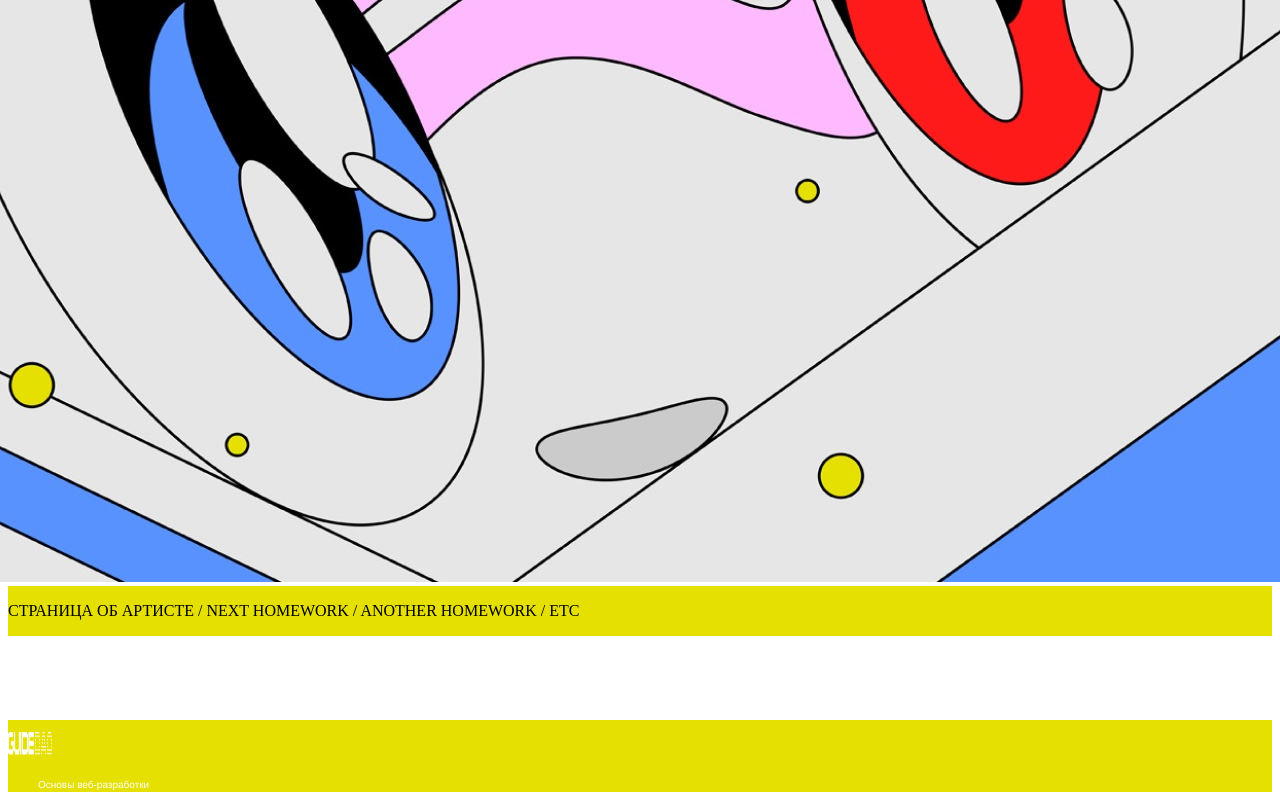
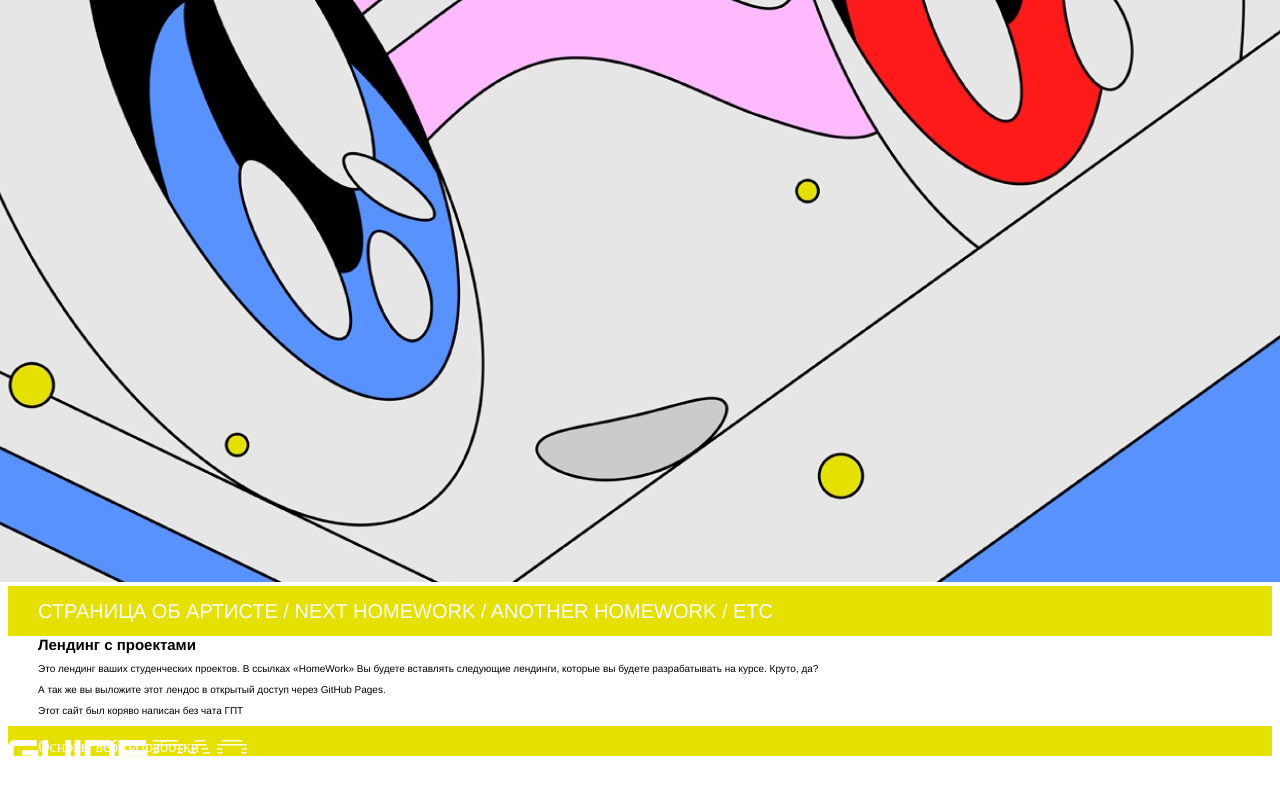
Before and after one commit to NikKalyagin/Nik_2, a plain HTML site: page Project_3/index.html in a window 1280 px wide. Shown: the part 606-1406 px from the top of the page. Drawn offline with Linux system fonts and the light colour scheme.

Commit message:
Project_3_0.1

```diff
--- a/Project_3/index.html
+++ b/Project_3/index.html
@@ -22,11 +22,14 @@
         </div>
     </div>
 
-    <div class="links">СТРАНИЦА ОБ АРТИСТЕ / NEXT HOMEWORK / ANOTHER HOMEWORK / ETC</div>
+    <div class="links">
+        <div class="links-text">СТРАНИЦА ОБ АРТИСТЕ / NEXT HOMEWORK / ANOTHER HOMEWORK / ETC</div>
+    </div>
+
 
     <div class="text">
-        <div class="text h2">Лендинг с проектами</div>
-        <div class="text site">
+        <div class="text-h2">Лендинг с проектами</div>
+        <div class="text-site">
             <p>Это лендинг ваших студенческих проектов. В ссылках «HomeWork» Вы будете вставлять следующие лендинги, которые вы будете разрабатывать на курсе. Круто, да?</p>
             <p>А так же вы выложите этот лендос в открытый доступ через GitHub Pages.</p>
             <p>Этот сайт был коряво написан без чата ГПТ</p>
@@ -35,10 +38,10 @@
 
     <div class="footer">
         <div class="footer-item">
-            <div class="footer-item logo">
+            <div class="footer-item-logo">
                 <img src="images/logo_gd.png">
             </div>
-            <div class="footer-item text">Основы веб-разработки</div>
+            <div class="footer-item-text">Основы веб-разработки</div>
         </div>
     </div>
 
--- a/Project_3/styles.css
+++ b/Project_3/styles.css
@@ -41,8 +41,25 @@
     align-items: center;
   }
 
-  .text {
+  .links-text {
     color: white;
+    font-size: 20px;
+    margin-left: 30px;
+    align-items: center;
+    font-family: Helvetica;
+  }
+
+  .text-h2 {
+    color: #000000;
+    font-weight: bold;
+    font-size: 15px;
+    margin-left: 30px;
+    align-items: center;
+    font-family: Helvetica;
+  }
+
+  .text-site {
+    color: #000000;
     font-size: 10px;
     margin-left: 30px;
     align-items: center;
@@ -51,14 +68,23 @@
 
   .footer {
     background-color: #E5E000;
+    display: flex;
+    justify-content: space-between;
   }
 
-  .footer-item.logo img {
-    width: 50px;
-    height: 50px;
+  .footer-item {
+    display: flex;
+    align-items: center;
   }
 
-  .footer-item.text {
-    display: inline-block;
-    vertical-align: middle;
+  .footer-item-logo {
+    width: 30px;
+    height: 30px;
+    align-self: flex-start;
   }
+
+  .footer-item-text {
+    color: #FFFFFF;
+    text-align: right;
+    align-self: flex-end;
+  }
```
